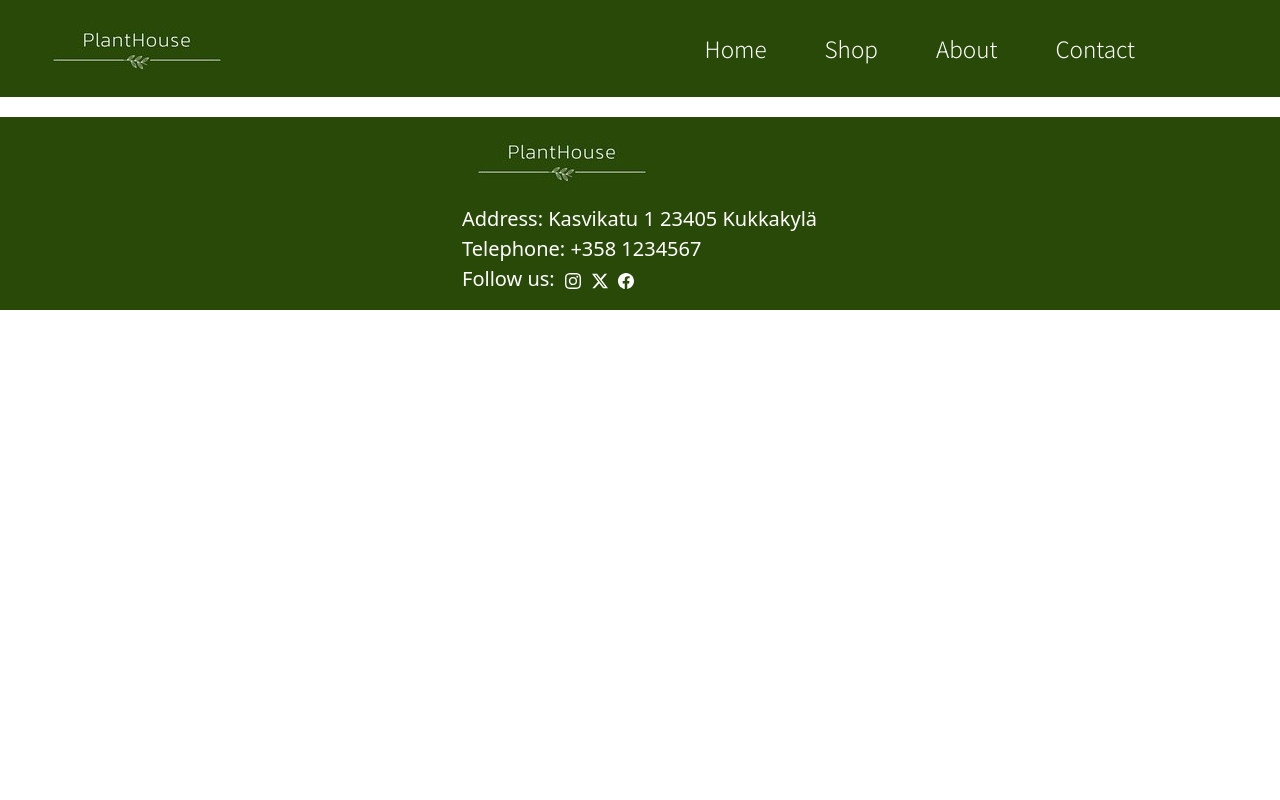
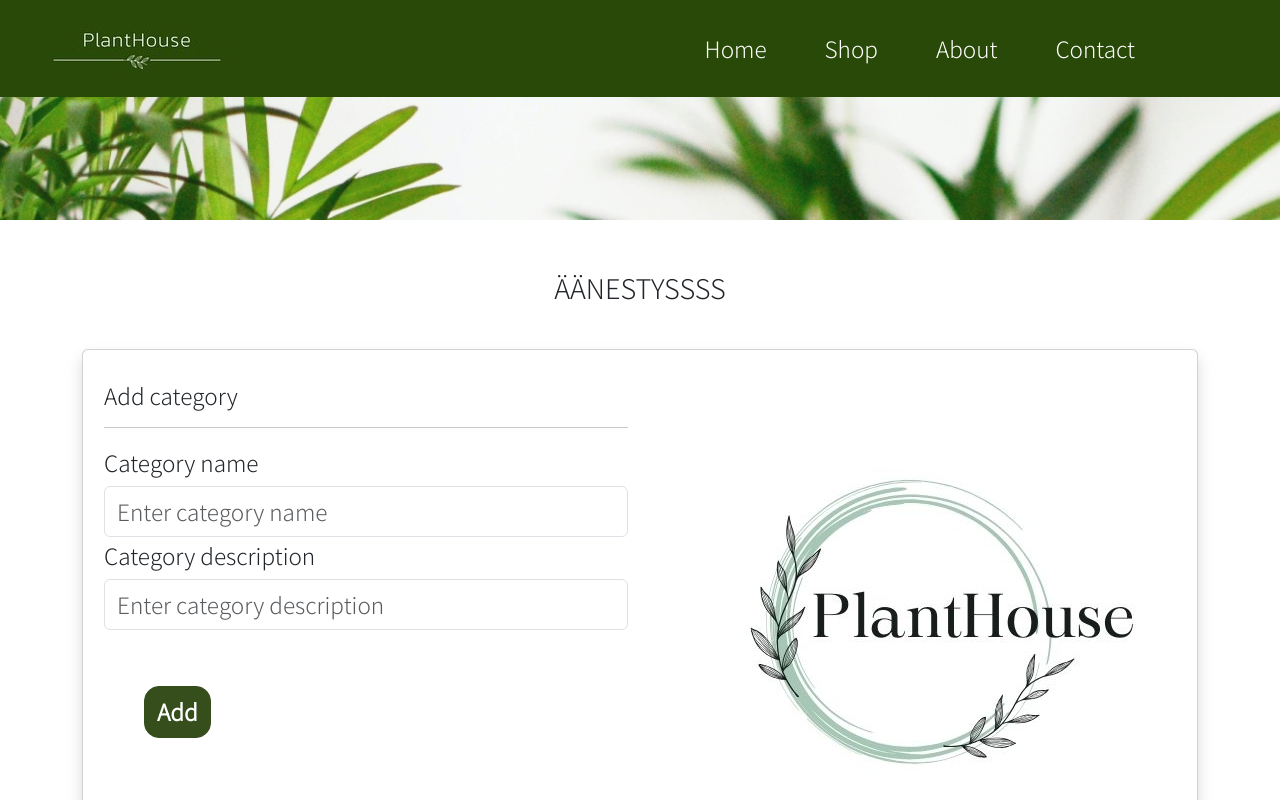
Before and after one commit to Ryhma20-Verkkopalveluprojekti/verkkokauppa, a React (Create React App) app in the folder client/client/: page /vote in a window 1280 px wide. Shown: the top 800 px of the page. Built offline with nearby package versions, Linux system fonts and the light colour scheme; some icons are missing; a web font is replaced by a local one.

Commit message:
vote.js sivut

```diff
--- a/client/client/src/App.js
+++ b/client/client/src/App.js
@@ -8,6 +8,7 @@ import Cart from './components/pages/Cart';
 import Shop from './components/pages/Shop';
 import Footer from './components/inc/Footer';
 import Admin from './components/pages/Admin';
+import Vote from './components/pages/Vote';
 
 function App() {
   const [cartItems, setCartItems] = useState([]);
@@ -49,6 +50,11 @@ function App() {
             element={<Admin />}
           />
 
+          <Route
+            path="/vote"
+            element={<Vote />}
+          />
+
         </Routes>
         <Footer />
       </div>
--- a/client/client/src/components/pages/Home.js
+++ b/client/client/src/components/pages/Home.js
@@ -42,6 +42,15 @@ function Home(){
                 We hope you enjoy this website!
                 </p>
                 <Link to="/shop"  className="btn btn shadow" style={{ backgroundColor: "#364d1c", color: "#ffffff" }}> Shop now</Link>
+                <br></br>
+                <br></br>
+                <p className="customtext">
+                Here you can vote your favorite plant. This helps us to target discounts!
+                </p>
+
+                <Link to="/vote"  className="btn btn shadow" style={{ backgroundColor: "#364d1c", color: "#ffffff" }}> Vote your favorite plant!</Link>
+
+
                 </div>
                 </div>
                 </div>
--- /dev/null
+++ b/client/client/src/components/pages/Vote.js
@@ -0,0 +1,72 @@
+import React from 'react';
+import Banner from '../inc/Banner';
+import Logo from '../inc/logo';
+import '../pages/styles/Vote.css';
+import axios from 'axios';
+import { useState } from 'react';
+
+function Vote(){
+
+    const [categoryName, setCategoryName] = useState('');
+    const [categoryDescription, setCategoryDescription] = useState('');
+
+    function sendCategories() {
+
+      }
+
+    return(
+
+        <div>
+
+        {/* Määrittää sivun korkeuden, jotta footer pysyy sivun alalaidassa */}
+        <div className="page-content" style={{ minHeight: '100vh' }}>
+
+            {/* Banneri navbarin alla */}
+            <Banner />
+
+           <div className="col-md-12 text-center" style={{fontFamily: 'sans-serif', fontWeight: 'bold', fontSize: '20px', paddingTop: '50px', paddingBottom: '15px' }}>
+
+            <h3> ÄÄNESTYSSSS</h3>
+           </div>
+
+            <section className="section">
+            <div className="container">
+            <div className="card shadow">
+            <div className="card-body">
+                <div className="row">
+                    <div className="col-md-6">
+                        <h6>Add category</h6>
+                        <hr />
+                        <div className="form-group">
+                            <label className="mb-1">Category name</label>
+                            <input type="text" className="form-control" placeholder="Enter category name" value={categoryName} onChange={(e) => setCategoryName(e.target.value)} />
+                        </div>
+                        <div className="form-group">
+                            <label className="mb-1">Category description</label>
+                            <input type="text" className="form-control" placeholder="Enter category description" value={categoryDescription} onChange={(e) => setCategoryDescription(e.target.value)} />
+                        </div>
+
+                        <div className="form-group py-3">
+                        <button onClick={sendCategories} type="button" className="btn btn-custom mr-3">Add</button>
+                        </div>
+                    </div>
+                    <div className="col-md-6">
+                        <Logo />
+
+                        </div>
+
+                </div>
+                </div>
+            </div>
+            </div>
+
+
+            </section>
+
+        </div>
+        </div>
+    );
+
+}
+
+export default Vote;
--- /dev/null
+++ b/client/client/src/components/pages/styles/Vote.css
@@ -0,0 +1,17 @@
+h3{
+    font-family: 'Assistant' !important;
+    font-size: 30px !important;
+
+
+}
+
+.section .card-body h6{
+    font-family: 'Assistant' !important;
+    font-size: 25px !important;
+
+}
+
+.form-group label, .form-group input, .form-group textarea, .form-group button{
+    font-family: 'Assistant' !important;
+    font-size: 25px !important;
+}
```
